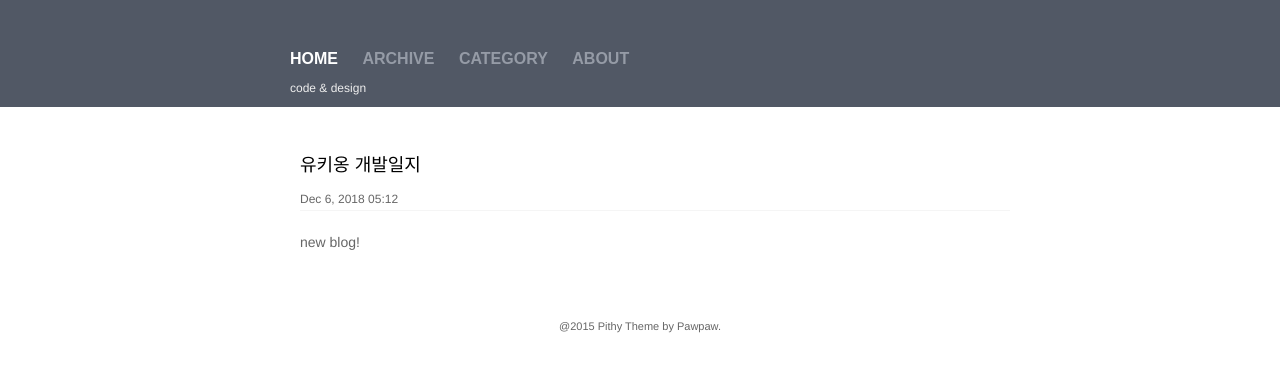
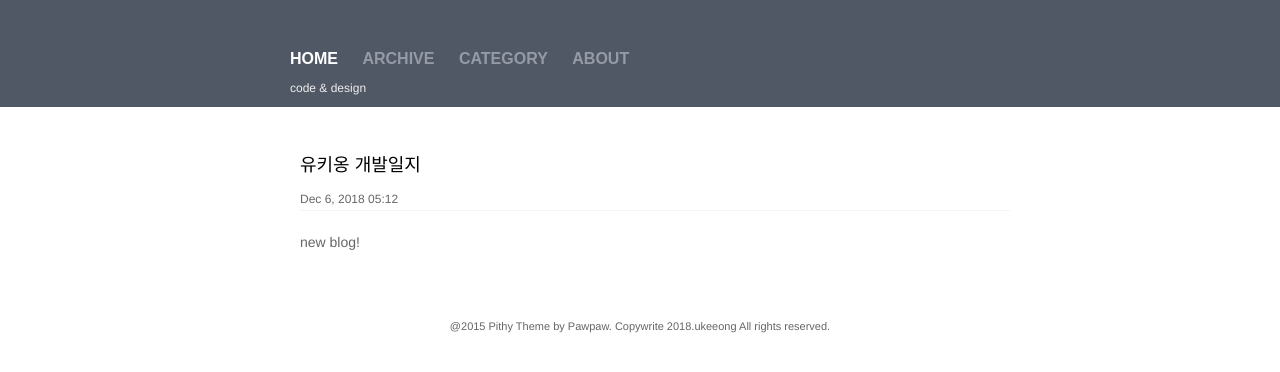
Before and after one commit to ukeeong/ukeeong.github.io, a Jekyll site: the page built from index.html, in a window 1280 px wide. Shown: the top 372 px of the page. Built offline with Jekyll 4.4.1, drawn with Linux system fonts in a browser that asks for light colours.

Commit message:
Update footer.html

```diff
--- a/_includes/footer.html
+++ b/_includes/footer.html
@@ -2,4 +2,5 @@
   <div id="gotop">^</div>
   <br>
 	@2015 Pithy Theme by Pawpaw.
+	Copywrite 2018.ukeeong All rights reserved.
 </footer>
```
